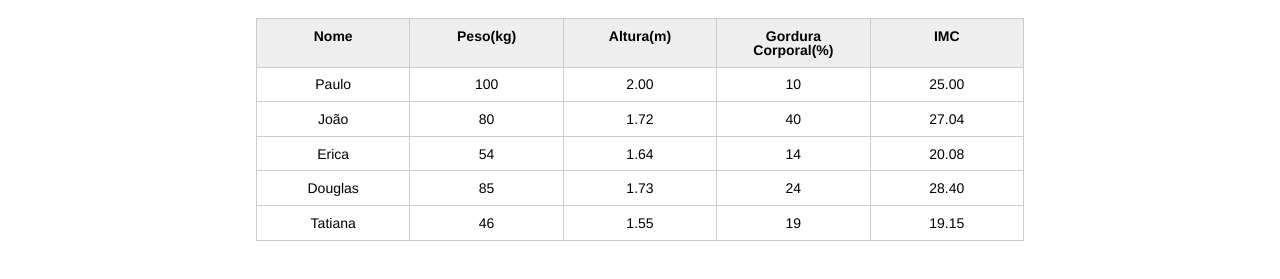
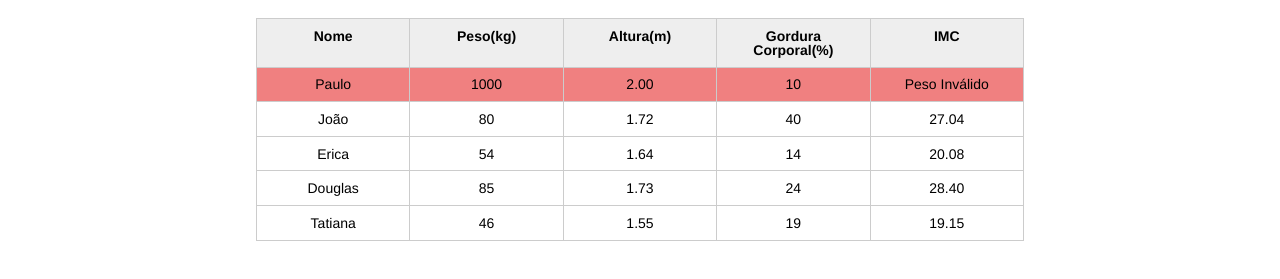
Before and after one commit to rafaelgmota/aparecidaNutricao, a plain HTML site: page index.html in a window 1280 px wide. Shown: the part 123-402 px from the top of the page. Drawn offline with Linux system fonts and the light colour scheme.

Commit message:
Adicionando classe a pacientes invalidos

```diff
--- a/css/index.css
+++ b/css/index.css
@@ -132,3 +132,7 @@ button[disabled=disabled], button:disabled {
 .campo-invalido{
 	border: 1px solid red;
 }
+
+.paciente-invalido {
+	background-color: lightcoral;
+}
--- a/index.html
+++ b/index.html
@@ -31,7 +31,7 @@
 					<tbody id="tabela-pacientes">
 						<tr class="paciente" id="primeiro-paciente">
 							<td class="info-nome">Paulo</td>
-							<td class="info-peso">100</td>
+							<td class="info-peso">1000</td>
 							<td class="info-altura">2.00</td>
 							<td class="info-gordura">10</td>
 							<td class="info-imc">0</td>
--- a/js/principal.js
+++ b/js/principal.js
@@ -12,16 +12,18 @@ var atualizaImc = function(paciente) {
 	var pesoValido = true;
 	var alturaValida = true;
 
-	if(peso <= 0 || peso > 1000) {
+	if(peso <= 0 || peso >=1000) {
 		console.log("Peso Inválido");
 		tdImc.textContent = "Peso Inválido";
 		pesoValido = false;
+		paciente.classList.add("paciente-invalido");
 	}
 
 	if(altura <= 0 || altura >= 3.00) {
 		console.log("Altura Inválida");
 		tdImc.textContent = "Altura Inválida";
 		alturaValida = false;
+		paciente.classList.add("paciente-invalido");
 	}
 
 	if(pesoValido && alturaValida) {
```
